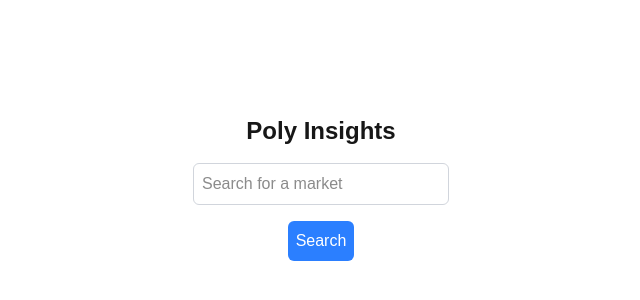
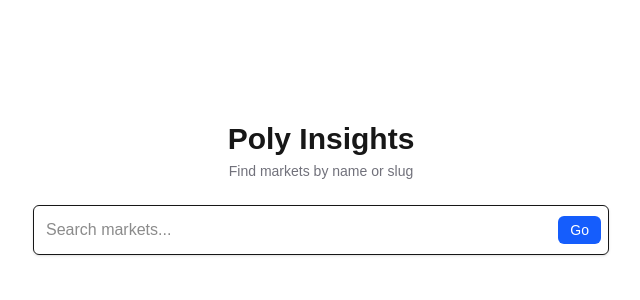
Before and after one commit to jdmnk/omen, a Next.js app in the folder frontend/: page / in a window 1280 px wide. Shown: the part 212-512 px from the top of the page, without its empty margins (319-959 px from the left). Built offline with nearby package versions, Linux system fonts and the light colour scheme.

Commit message:
fuzzy fe

```diff
--- a/frontend/src/app/page.tsx
+++ b/frontend/src/app/page.tsx
@@ -1,35 +1,129 @@
 "use client";
 
 import { useRouter } from "next/navigation";
-import { useState } from "react";
+import { useEffect, useMemo, useRef, useState } from "react";
+import { getBaseUrl } from "@/lib/api";
 
 export default function Home() {
-  const [input, setInput] = useState<string | null>(null);
+  const [input, setInput] = useState<string>("");
+  const [suggestions, setSuggestions] = useState<
+    Array<{ slug: string; question: string }>
+  >([]);
+  const [isOpen, setIsOpen] = useState(false);
+  const [isLoading, setIsLoading] = useState(false);
+  const abortRef = useRef<AbortController | null>(null);
   const router = useRouter();
 
-  const handleSearch = () => {
-    if (input) {
-      router.push(`/market/${input}`);
-    }
+  const handleSearch = (slug?: string) => {
+    const target = slug ?? input;
+    if (target) router.push(`/market/${target}`);
   };
 
+  // Debounced fetch for autocomplete
+  useEffect(() => {
+    const q = input.trim();
+    if (!q) {
+      setSuggestions([]);
+      setIsOpen(false);
+      return;
+    }
+
+    setIsLoading(true);
+    if (abortRef.current) abortRef.current.abort();
+    const controller = new AbortController();
+    abortRef.current = controller;
+
+    const timer = setTimeout(async () => {
+      try {
+        const res = await fetch(
+          `${getBaseUrl()}/markets/autocomplete?q=${encodeURIComponent(
+            q
+          )}&limit=8`,
+          {
+            signal: controller.signal,
+            cache: "no-store",
+          }
+        );
+        if (!res.ok) throw new Error("autocomplete failed");
+        const data = (await res.json()) as Array<{
+          slug: string;
+          question: string;
+        }>;
+        setSuggestions(data);
+        setIsOpen(true);
+      } catch (e) {
+        if ((e as any)?.name !== "AbortError") {
+          setSuggestions([]);
+          setIsOpen(false);
+        }
+      } finally {
+        setIsLoading(false);
+      }
+    }, 200);
+
+    return () => {
+      clearTimeout(timer);
+      controller.abort();
+    };
+  }, [input]);
+
   return (
-    <div className="flex flex-col items-center justify-center h-screen gap-4">
-      <h1 className="text-2xl font-bold">Poly Insights</h1>
+    <div className="min-h-screen flex items-center justify-center p-6">
+      <div className="w-full max-w-xl flex flex-col gap-6">
+        <div className="text-center">
+          <h1 className="text-3xl font-semibold">Poly Insights</h1>
+          <p className="mt-1 text-sm text-zinc-500">
+            Find markets by name or slug
+          </p>
+        </div>
 
+        <div className="relative">
           <input
             type="text"
-        placeholder="Search for a market"
+            value={input}
             onChange={(e) => setInput(e.target.value)}
-        className="border border-gray-300 rounded-md p-2 w-64"
+            placeholder="Search markets..."
+            className="w-full rounded-md border p-3 pr-10 shadow-sm focus:outline-none focus:ring-2 focus:ring-blue-500"
+            onKeyDown={(e) => {
+              if (e.key === "Enter") handleSearch();
+            }}
           />
+          <button
+            onClick={() => handleSearch()}
+            className="absolute right-2 top-1/2 -translate-y-1/2 rounded-md bg-blue-600 text-white px-3 py-1 text-sm hover:bg-blue-700"
+          >
+            Go
+          </button>
 
+          {isOpen && suggestions.length > 0 && (
+            <div className="absolute z-10 mt-2 w-full rounded-md border bg-white shadow-md overflow-hidden">
+              <ul className="max-h-80 overflow-auto divide-y">
+                {suggestions.map((s) => (
+                  <li key={s.slug}>
                     <button
-        onClick={handleSearch}
-        className="bg-blue-500 text-white rounded-md p-2 hover:bg-blue-600"
+                      className="w-full text-left p-3 hover:bg-zinc-50"
+                      onClick={() => handleSearch(s.slug)}
                     >
-        Search
+                      <div className="text-sm font-medium truncate">
+                        {s.question}
+                      </div>
+                      <div className="text-xs text-zinc-500 truncate">
+                        /{s.slug}
+                      </div>
                     </button>
+                  </li>
+                ))}
+              </ul>
+            </div>
+          )}
+
+          {!isLoading && input && isOpen && suggestions.length === 0 && (
+            <div className="absolute z-10 mt-2 w-full rounded-md border bg-white shadow-sm p-3 text-sm text-zinc-500">
+              No results
+            </div>
+          )}
+        </div>
+      </div>
     </div>
   );
 }
```
Lines whose indentation alone changed are shown as unchanged.
